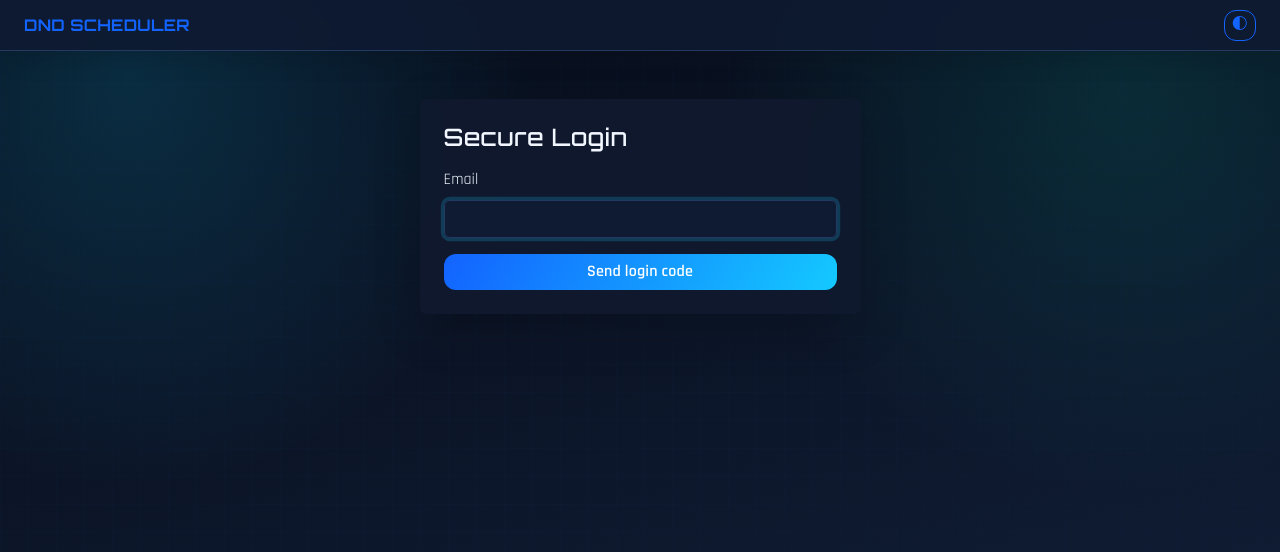
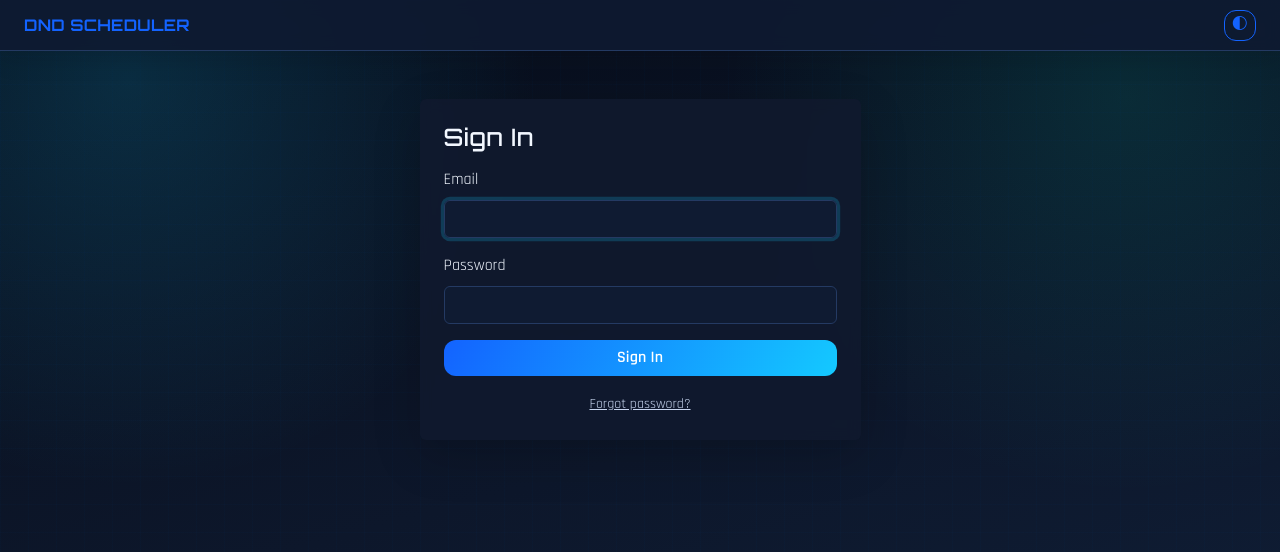
Before and after one commit to jahama808/sitevisit, a Next.js app: page /login in a window 1280 px wide. Shown: the top 552 px of the page. Built offline with nearby package versions, Linux system fonts and the light colour scheme; no server answers.

Commit message:
feat: replace OTP login with email+password login

```diff
--- a/app/login/page.tsx
+++ b/app/login/page.tsx
@@ -1,10 +1,11 @@
 'use client';
 
 import { useActionState } from 'react';
-import { sendOtp } from '@/lib/actions/auth';
+import Link from 'next/link';
+import { signIn } from '@/lib/actions/auth';
 
 export default function LoginPage() {
-  const [state, action, pending] = useActionState(sendOtp, null);
+  const [state, action, pending] = useActionState(signIn, null);
 
   return (
     <div className="container py-4">
@@ -12,7 +13,7 @@ export default function LoginPage() {
         <div className="col-md-5">
           <div className="card shadow-lg border-0">
             <div className="card-body p-4">
-              <h4 className="mb-3">Secure Login</h4>
+              <h4 className="mb-3">Sign In</h4>
               {state?.error && (
                 <div className="alert alert-danger">{state.error}</div>
               )}
@@ -21,10 +22,19 @@ export default function LoginPage() {
                   <label className="form-label">Email</label>
                   <input type="email" name="email" className="form-control" required autoFocus />
                 </div>
+                <div className="mb-3">
+                  <label className="form-label">Password</label>
+                  <input type="password" name="password" className="form-control" required />
+                </div>
                 <button className="btn btn-primary w-100" type="submit" disabled={pending}>
-                  {pending ? 'Sending code...' : 'Send login code'}
+                  {pending ? 'Signing in...' : 'Sign In'}
                 </button>
               </form>
+              <div className="text-center mt-3">
+                <Link href="/login/forgot-password" className="text-muted small">
+                  Forgot password?
+                </Link>
+              </div>
             </div>
           </div>
         </div>
```
Also changed, not shown: app/login/verify/page.tsx (deleted, +0 -53 lines).
